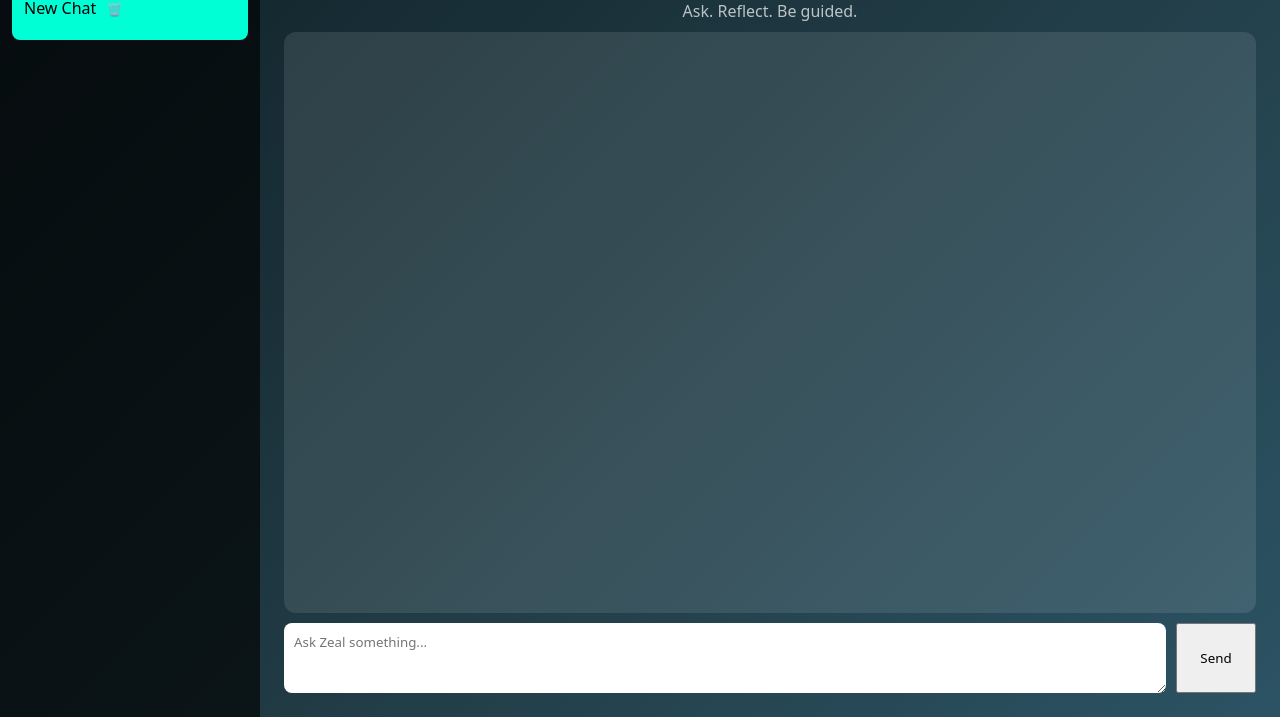
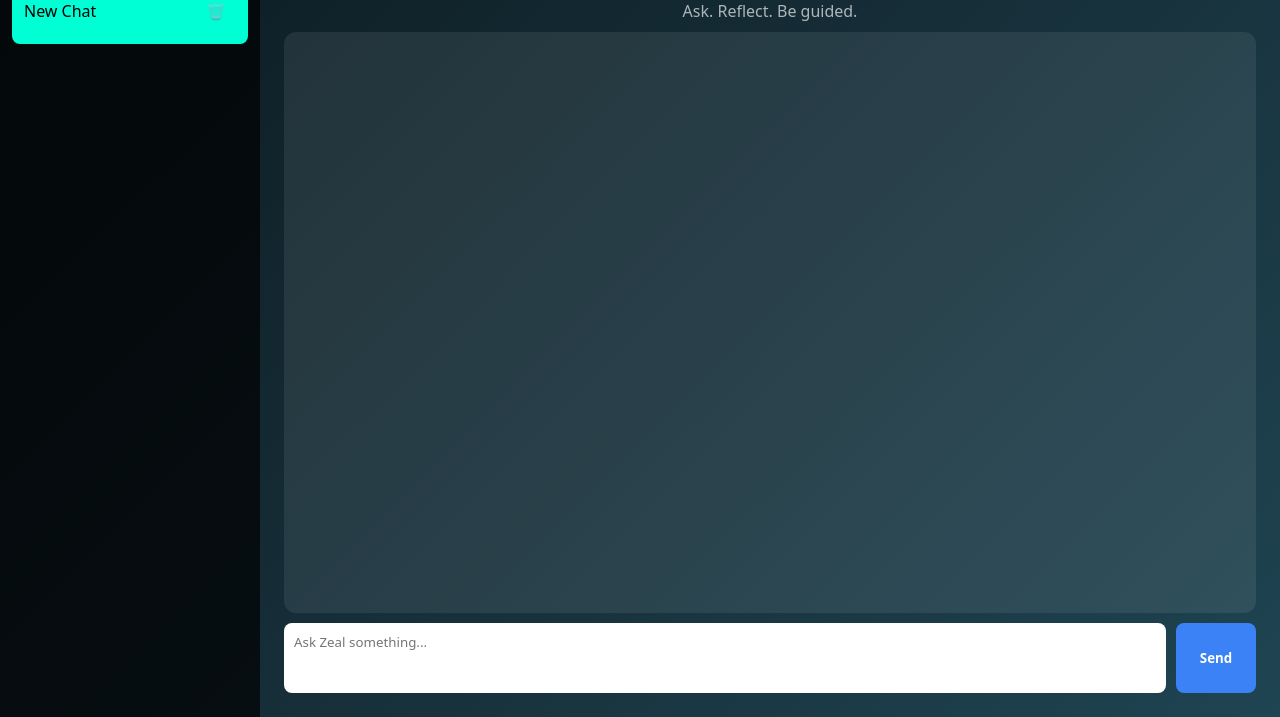
Before and after one commit to ZealAI/ZealAI, a plain HTML site: page index.html in a window 1280 px wide. Shown: the part 83-800 px from the top of the page. Drawn offline with Linux system fonts and the light colour scheme.

Commit message:
Update style.css

```diff
--- a/style.css
+++ b/style.css
@@ -3,9 +3,10 @@
   font-family: system-ui, sans-serif;
 }
 
+/* ===== BODY ===== */
 body {
   margin: 0;
-  background: linear-gradient(135deg, #0f2027, #203a43, #2c5364);
+  background: linear-gradient(135deg, #0b1a20, #162e38, #1f4452);
   color: white;
 }
 
@@ -18,13 +19,14 @@ body {
 /* ===== SIDEBAR ===== */
 .sidebar {
   width: 260px;
-  background: rgba(0,0,0,0.65);
+  background: rgba(0,0,0,0.7);
   padding: 12px;
   display: flex;
   flex-direction: column;
   gap: 10px;
 }
 
+/* New Chat button */
 .sidebar button {
   background: #00ffd5;
   border: none;
@@ -34,41 +36,55 @@ body {
   cursor: pointer;
 }
 
-/* Chat list */
+/* ===== CHAT LIST ===== */
 #chatList {
   display: flex;
   flex-direction: column;
   gap: 6px;
 }
 
-/* Chat item */
+/* Chat item row */
 .chat-item {
-  position: relative;
+  display: flex;
+  align-items: center;
+  justify-content: space-between;
+  gap: 10px;
+
   padding: 12px;
   border-radius: 8px;
   cursor: pointer;
-  background: rgba(255,255,255,0.08);
+  background: rgba(255,255,255,0.07);
 }
 
+/* Active chat */
 .chat-item.active {
   background: #00ffd5;
   color: black;
 }
 
-/* 3 dots */
-.chat-menu {
-  position: absolute;
-  right: 8px;
-  top: 8px;
-  cursor: pointer;
-  opacity: 0.6;
+/* Chat title text */
+.chat-item span {
+  flex: 1;
+  white-space: nowrap;
+  overflow: hidden;
+  text-overflow: ellipsis;
 }
 
-.chat-menu:hover {
+/* Delete icon */
+.chat-delete {
+  background: transparent;
+  border: none;
+  cursor: pointer;
+  font-size: 16px;
+  opacity: 0.6;
+  color: inherit;
+}
+
+.chat-delete:hover {
   opacity: 1;
 }
 
-/* ===== APP ===== */
+/* ===== MAIN APP ===== */
 .app {
   flex: 1;
   padding: 24px;
@@ -76,6 +92,7 @@ body {
   flex-direction: column;
 }
 
+/* Header */
 h1 {
   margin: 0;
   text-align: center;
@@ -83,14 +100,14 @@ h1 {
 
 .subtitle {
   text-align: center;
-  opacity: 0.7;
+  opacity: 0.65;
   margin-bottom: 10px;
 }
 
-/* Chat area */
+/* ===== CHAT AREA ===== */
 #response {
   flex: 1;
-  background: rgba(255,255,255,0.1);
+  background: rgba(255,255,255,0.08);
   border-radius: 12px;
   padding: 12px;
   overflow-y: auto;
@@ -104,6 +121,7 @@ h1 {
   max-width: 80%;
   padding: 10px 14px;
   border-radius: 16px;
+  line-height: 1.4;
 }
 
 .message.user {
@@ -114,10 +132,10 @@ h1 {
 
 .message.ai {
   align-self: flex-start;
-  background: rgba(255,255,255,0.15);
+  background: rgba(255,255,255,0.14);
 }
 
-/* Input */
+/* ===== INPUT AREA ===== */
 .input-area {
   display: flex;
   gap: 10px;
@@ -130,8 +148,20 @@ textarea {
   border-radius: 8px;
   padding: 10px;
   border: none;
+  resize: none;
 }
 
+/* Send button */
 #send {
   width: 80px;
+  background: #3b82f6; /* blue */
+  color: white;
+  border: none;
+  border-radius: 8px;
+  font-weight: bold;
+  cursor: pointer;
 }
+
+#send:hover {
+  opacity: 0.9;
+}
```
